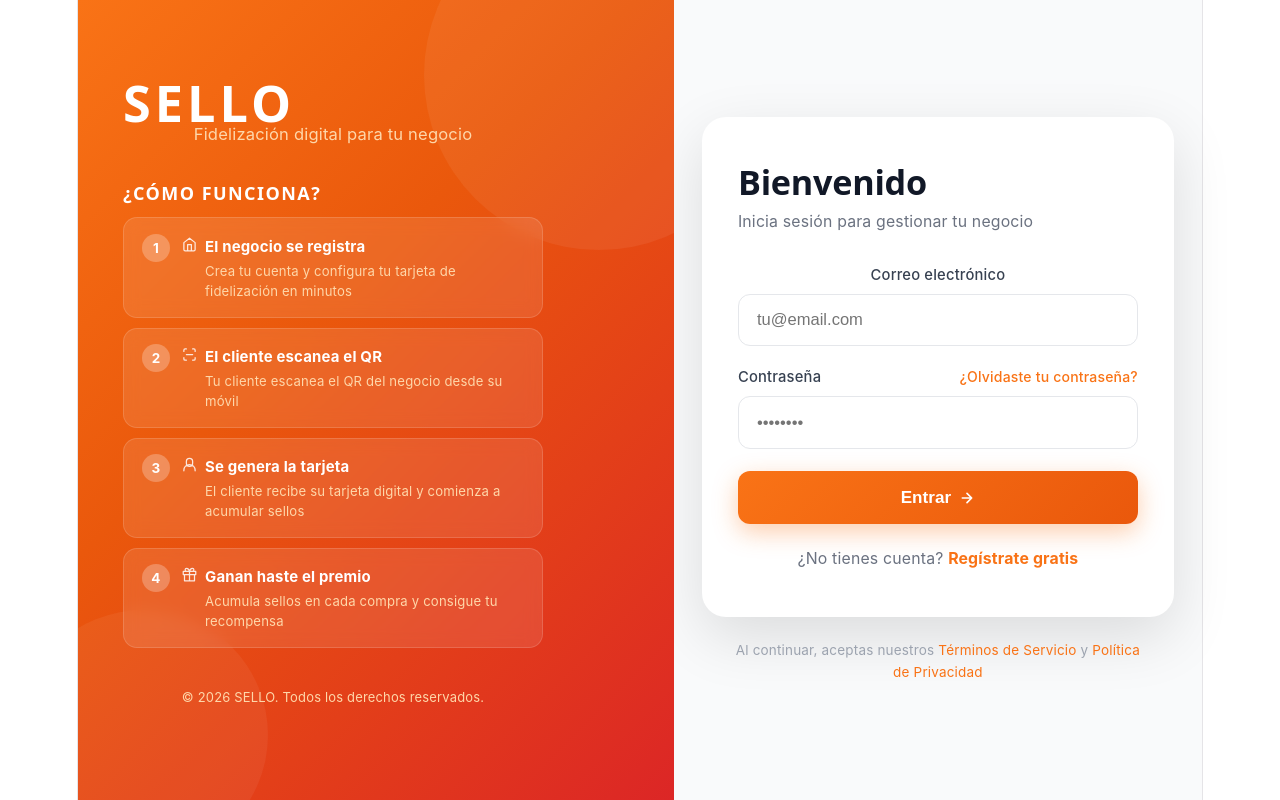
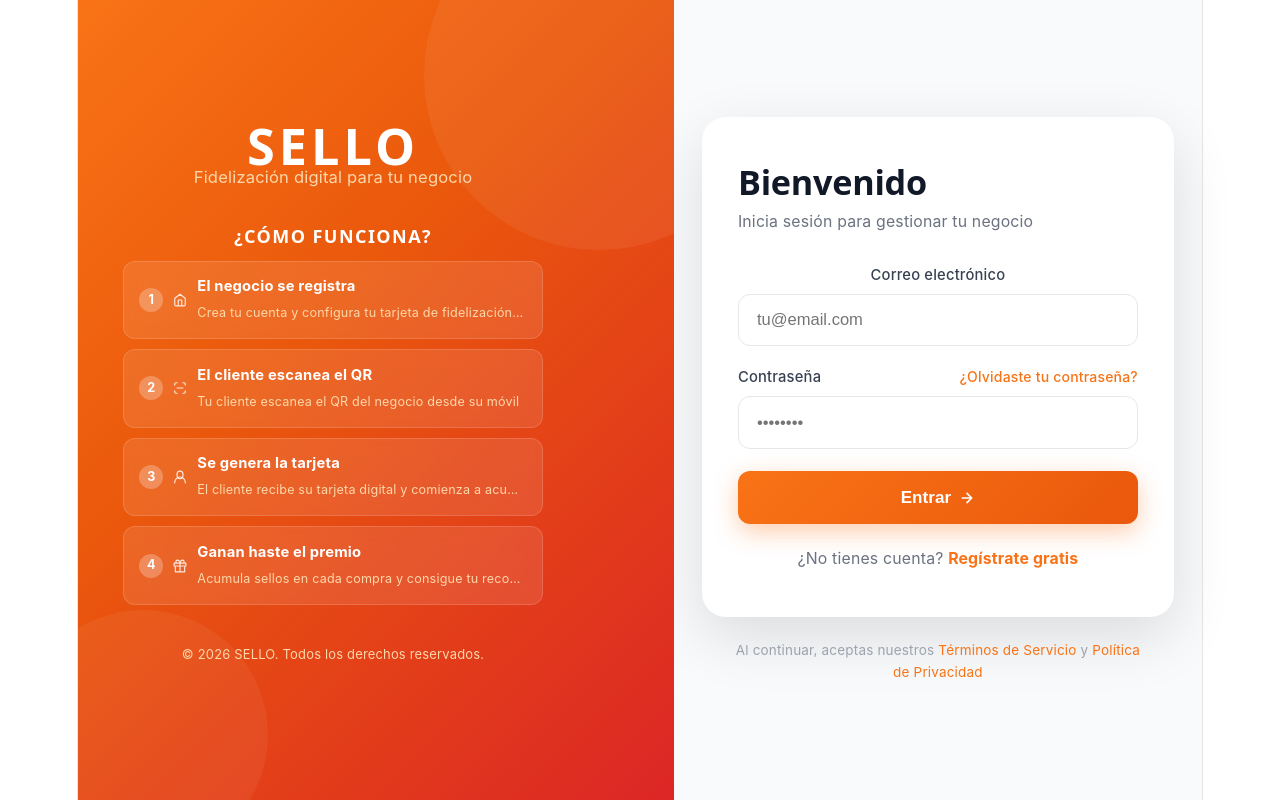
Before and after one commit to Saeed269/SELLO-APP, a React (Vite) app in the folder client/: page /negocio/login in a window 1280 px wide. Built offline with nearby package versions, Linux system fonts and the light colour scheme.

Commit message:
update login

```diff
--- a/client/src/pages/negocio/Login.jsx
+++ b/client/src/pages/negocio/Login.jsx
@@ -16,25 +16,23 @@ function PasoCard({ paso, index }) {
       onMouseEnter={() => setHover(true)}
       onMouseLeave={() => setHover(false)}
       style={{
-        display: 'flex', alignItems: 'flex-start', gap: '12px',
+        display: 'flex', alignItems: 'center', gap: '10px',
         background: hover ? 'rgba(255,255,255,0.2)' : 'rgba(255,255,255,0.1)',
         backdropFilter: 'blur(8px)',
-        borderRadius: '14px', padding: '0.85rem 1rem',
+        borderRadius: '12px', padding: '0.65rem 0.85rem',
         border: '1px solid rgba(255,255,255,0.15)',
         transition: 'background 0.2s',
       }}
     >
-      <div style={{ width: 28, height: 28, borderRadius: '50%', flexShrink: 0, background: 'rgba(255,255,255,0.25)', display: 'flex', alignItems: 'center', justifyContent: 'center' }}>
-        <span style={{ fontSize: '0.75rem', fontWeight: '700', color: '#fff' }}>{paso.num}</span>
+      <div style={{ width: 24, height: 24, borderRadius: '50%', flexShrink: 0, background: 'rgba(255,255,255,0.25)', display: 'flex', alignItems: 'center', justifyContent: 'center' }}>
+        <span style={{ fontSize: '0.7rem', fontWeight: '700', color: '#fff' }}>{paso.num}</span>
       </div>
-      <div style={{ display: 'flex', alignItems: 'flex-start', gap: '8px', flex: 1 }}>
-        <svg width="15" height="15" viewBox="0 0 24 24" fill="none" stroke="rgba(255,255,255,0.85)" strokeWidth="2" strokeLinecap="round" strokeLinejoin="round" style={{ flexShrink: 0, marginTop: '3px' }}>
-          <path d={paso.icon} />
-        </svg>
-        <div>
-          <p style={{ margin: '0 0 2px', fontSize: '0.83rem', fontWeight: '700', color: '#fff' }}>{paso.titulo}</p>
-          <p style={{ margin: 0, fontSize: '0.73rem', color: '#fed7aa', lineHeight: 1.5 }}>{paso.desc}</p>
-        </div>
+      <svg width="14" height="14" viewBox="0 0 24 24" fill="none" stroke="rgba(255,255,255,0.85)" strokeWidth="2" strokeLinecap="round" strokeLinejoin="round" style={{ flexShrink: 0 }}>
+        <path d={paso.icon} />
+      </svg>
+      <div style={{ flex: 1, minWidth: 0 }}>
+        <p style={{ margin: '0 0 1px', fontSize: '0.82rem', fontWeight: '700', color: '#fff', whiteSpace: 'nowrap', overflow: 'hidden', textOverflow: 'ellipsis' }}>{paso.titulo}</p>
+        <p style={{ margin: 0, fontSize: '0.7rem', color: '#fed7aa', whiteSpace: 'nowrap', overflow: 'hidden', textOverflow: 'ellipsis' }}>{paso.desc}</p>
       </div>
     </div>
   )
@@ -77,10 +75,10 @@ export default function Login() {
           <div style={{ position: 'absolute', width: 250, height: 250, borderRadius: '50%', background: 'rgba(255,255,255,0.05)', bottom: -60, left: -60 }} />
 
           <div style={{ position: 'relative', zIndex: 1, width: '100%', maxWidth: 420 }}>
-            <h1 style={{ margin: '0 0 0.25rem', fontSize: '2.8rem', fontWeight: '900', color: '#fff', letterSpacing: '0.08em', textAlign: 'left' }}>SELLO</h1>
-            <p style={{ margin: '0 0 2rem', color: '#fed7aa', fontSize: '0.92rem' }}>Fidelización digital para tu negocio</p>
+            <h1 style={{ margin: '0 0 0.25rem', fontSize: '2.8rem', fontWeight: '900', color: '#fff', letterSpacing: '0.08em', textAlign: 'center' }}>SELLO</h1>
+            <p style={{ margin: '0 0 2rem', color: '#fed7aa', fontSize: '0.92rem', textAlign: 'center' }}>Fidelización digital para tu negocio</p>
 
-            <h2 style={{ margin: '0 0 0.75rem', color: '#fff', fontSize: '1rem', fontWeight: '700', textAlign: 'left', textTransform: 'uppercase', letterSpacing: '0.08em' }}>¿Cómo funciona?</h2>
+            <h2 style={{ margin: '0 0 0.75rem', color: '#fff', fontSize: '1rem', fontWeight: '700', textAlign: 'center', textTransform: 'uppercase', letterSpacing: '0.08em' }}>¿Cómo funciona?</h2>
             <div style={{ display: 'flex', flexDirection: 'column', gap: '10px', textAlign: 'left' }}>
               {pasos.map((p, i) => <PasoCard key={p.num} paso={p} index={i} />)}
             </div>
```
